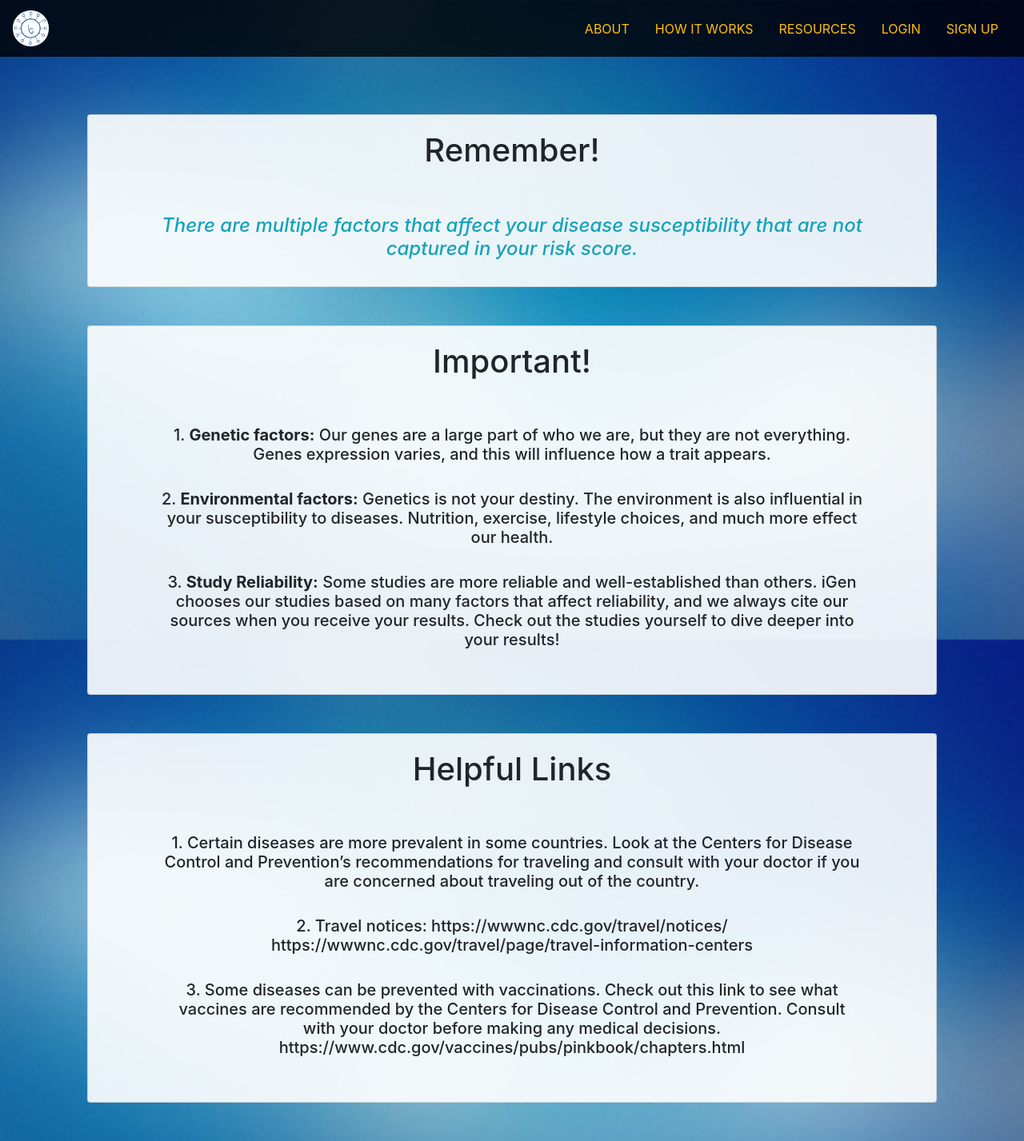
After one commit to ShivamSharma13/IGen-Webserver, a Django app: page /resources in a window 1280 px wide. The commit adds this page. Shown: the whole page at 80% size. Run offline with Django 3.2, Linux system fonts and the light colour scheme; some libraries are stand-ins or nearby versions.

Commit message:
Created resources page

```diff
--- a/IGenWebServer/IGenWebServer/urls.py
+++ b/IGenWebServer/IGenWebServer/urls.py
@@ -28,6 +28,7 @@ urlpatterns = [
 	path('dashboard', core_views.dashboard, name = 'dashboard'),
 	path('status', core_views.check_status, name = 'status'),
 	path('about', core_views.about, name = 'about'),
+	path('resources', core_views.resources, name = 'resources'),
 	path('results', core_views.show_results, name = 'results'),
 	path('howitworks', core_views.howitworks, name = 'howitworks'),
 ]
--- a/IGenWebServer/core/views.py
+++ b/IGenWebServer/core/views.py
@@ -20,7 +20,7 @@ def howitworks(request):
 	return render(request, 'how.html')
 
 def resources(request):
-	return render(request, 'signup.html')
+	return render(request, 'resources.html')
 
 def docs(request):
 	return render(request, 'signup.html')
--- a/IGenWebServer/templates/about.html
+++ b/IGenWebServer/templates/about.html
@@ -86,14 +86,14 @@
 				</div>
 				<div class="row align-items-center">
 					<div class="col-md-4 text-center">
-						<h6 class="text-center">Deepali is a second year Ph.D. student at Georgia Institute of Technology who has prior experience in finding biomarkers in Cancer diseases. Her Goal is to transform biological basis of health and disease to interventions that improve the health of Individuals and the public.
+						<h6 class="text-center"><i>Deepali is a second year Ph.D. student at Georgia Institute of Technology who has prior experience in finding biomarkers in Cancer diseases. Her Goal is to transform biological basis of health and disease to interventions that improve the health of Individuals and the public. </i>
 </h6>
 					</div>
 					<div class="col-md-4 text-center">
-						<h6 class="text-center">Sara Cleland is a Master’s bioinformatics student at Georgia Institute of Technology. Her research focuses on analyzing the population structure of Elizabethkinga anophelis, a bacterial pathogen that infects the immunocompromised. She is passionate about bringing her love of science to everyone through applications such as iGen. </h6>
+						<h6 class="text-center"><i>Sara Cleland is a Master’s bioinformatics student at Georgia Institute of Technology. Her research focuses on analyzing the population structure of Elizabethkinga anophelis, a bacterial pathogen that infects the immunocompromised. She is passionate about bringing her love of science to everyone through applications such as iGen.</i></h6>
 					</div>
 					<div class="col-md-4 text-center">
-						<h6 class="text-center">Shivam comes from a computational background and is eager to become a Biologist one day. He works in a Cancer Biology lab at Georgia Tech.</h6>
+						<h6 class="text-center"><i>Shivam is about to complete an MS Bioinformatics degree from Georgia Institute of Technology. He works in a Cancer Biology lab where he is analyzing the effects of aberrant alternative splicing on miRNAs in cancer. When not developing a bioinformatics pipeline, he is usually watching a documentry on almost anything.</i></h6>
 					</div>
 				</div>
 			</div>
--- a/IGenWebServer/templates/base.html
+++ b/IGenWebServer/templates/base.html
@@ -38,7 +38,7 @@
 					<a class="nav-link text-warning" href="{% url 'howitworks' %}">HOW IT WORKS</a>
 				</li>
 				<li class="nav-item active">
-					<a class="nav-link text-warning" href="">RESOURCES</a>
+					<a class="nav-link text-warning" href="{% url 'resources' %}">RESOURCES</a>
 				</li>
 				<li class="nav-item active">
 					<a class="nav-link text-warning" href="{% url 'login' %}">LOGIN</a>
--- /dev/null
+++ b/IGenWebServer/templates/resources.html
@@ -0,0 +1,88 @@
+{% extends 'base.html' %}
+{% load static %}
+
+{% block head %}
+<style type="text/css">
+	/* Set a background image by replacing the URL below */
+	body {
+	  background: url('{% static 'texture-2.jpg' %}') no-repeat center center fixed;
+	  -webkit-background-size: cover;
+	  -moz-background-size: cover;
+	  background-size: cover;
+	  -o-background-size: cover;
+	}
+</style>
+{% endblock %}
+
+{% block content %}
+<main role="main" class="align-items-center">
+	<br><br><br>
+	<div class="row justify-content-md-center">
+		<div class="col-md-10">
+			<div class="card" style="background-color: rgba(256,256,256,0.9)">
+				<div class="card-body">
+					<h1 class="card-title text-center">Remember!</h1>
+				</div>
+				<div class="row justify-content-md-center">
+					<div class="col-md-10 text-center">
+						<br>
+						<h4 class="text-info"><i>There are multiple factors that affect your disease susceptibility that are not captured in your risk score.</i>
+						</h4>
+					</div>
+				</div>
+				<br>
+			</div>
+		</div>
+	</div>
+	<br>
+	<br>
+	<div class="row justify-content-md-center">
+		<div class="col-md-10">
+			<div class="card" style="background-color: rgba(256,256,256,0.9)">
+				<div class="card-body">
+					<h1 class="card-title text-center">Important!</h1>
+				</div>
+				<div class="row justify-content-md-center">
+					<div class="col-md-10 text-center">
+						<br>
+						<h5>1. <b>Genetic factors:</b> Our genes are a large part of who we are, but they are not everything. Genes expression varies, and this will influence how a trait appears.</h5>
+						<br>
+						<h5>2. <b>Environmental factors:</b> Genetics is not your destiny. The environment is also influential in your susceptibility to diseases. Nutrition, exercise, lifestyle choices, and much more effect our health. </h5>
+						<br>
+						<h5>3. <b>Study Reliability:</b> Some studies are more reliable and well-established than others. iGen chooses our studies based on many factors that affect reliability, and we always cite our sources when you receive your results. Check out the studies yourself to dive deeper into your results! </h5>
+						<br>
+						</h4>
+					</div>
+				</div>
+				<br>
+			</div>
+		</div>
+	</div>
+	<br>
+	<br>
+	<div class="row justify-content-md-center">
+		<div class="col-md-10">
+			<div class="card" style="background-color: rgba(256,256,256,0.9)">
+				<div class="card-body">
+					<h1 class="card-title text-center">Helpful Links</h1>
+				</div>
+				<div class="row justify-content-md-center">
+					<div class="col-md-10 text-center">
+						<br>
+						<h5>1. Certain diseases are more prevalent in some countries. Look at the Centers for Disease Control and Prevention’s recommendations for traveling and consult with your doctor if you are concerned about traveling out of the country.</h5>
+						<br>
+						<h5>2. Travel notices: https://wwwnc.cdc.gov/travel/notices/  https://wwwnc.cdc.gov/travel/page/travel-information-centers</h5>
+						<br>
+						<h5>3. Some diseases can be prevented with vaccinations. Check out this link to see what vaccines are recommended by the Centers for Disease Control and Prevention. Consult with your doctor before making any medical decisions. https://www.cdc.gov/vaccines/pubs/pinkbook/chapters.html
+						</h5>
+						<br>
+					</div>
+				</div>
+				<br>
+			</div>
+		</div>
+	</div>
+	<br>
+	<br>
+</main>
+{% endblock %}
```
Also changed, not shown: IGenWebServer/templates/how.html (+7 -7 lines), IGenWebServer/static/FTDNA.png (added), 2 other files.
